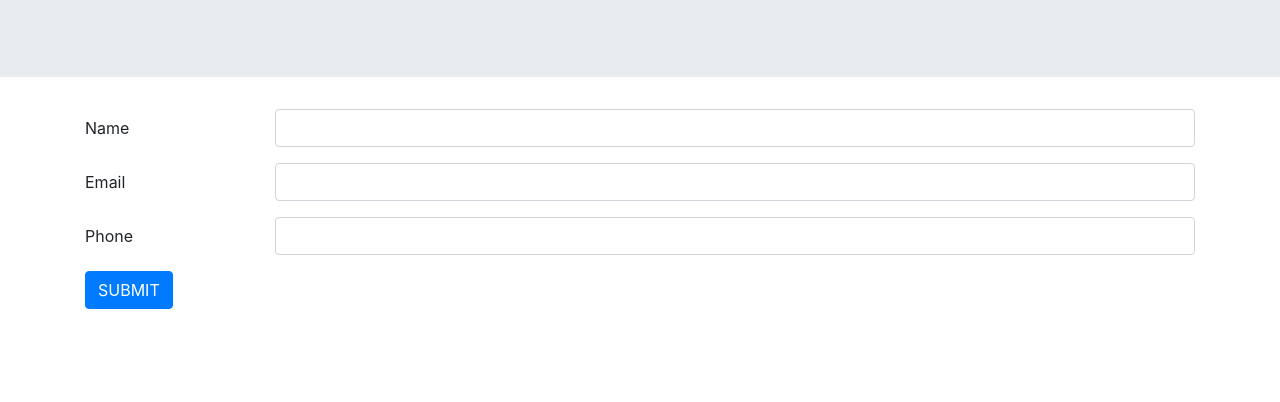
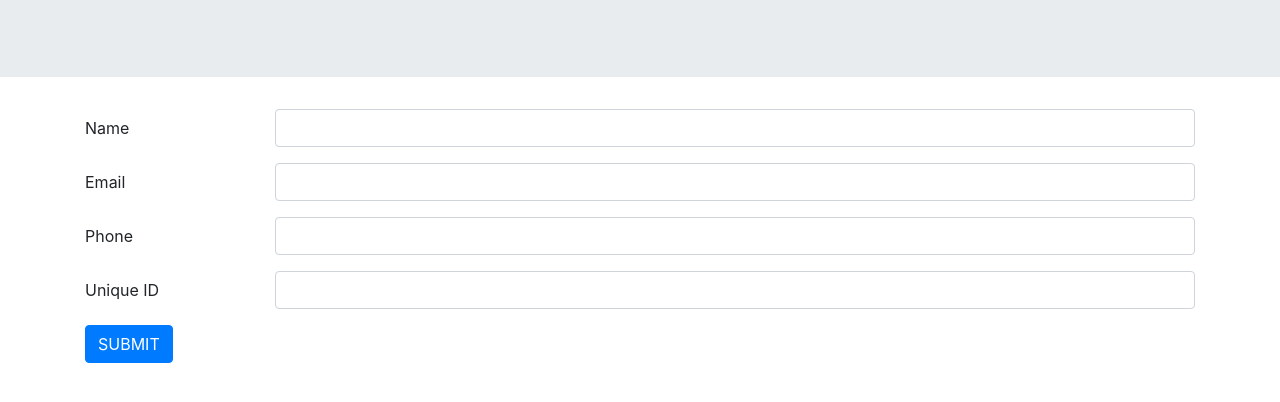
Before and after one commit to johannaleal/restaurant-hot, a website: page public/reservationform.html in a window 1280 px wide. Shown: the part 180-582 px from the top of the page. Drawn offline with nearby package versions, Linux system fonts and the light colour scheme.

Commit message:
fixed the form html

```diff
--- a/public/reservationform.html
+++ b/public/reservationform.html
@@ -22,21 +22,27 @@
             <div class="form-group row">
                 <label for="name" class="col-sm-2 col-form-label">Name</label>
                 <div class="col-sm-10">
-                  <input type="input" class="form-control" id="name">
+                  <input type="text" class="form-control" id="name">
                 </div>
             </div>
             <div class="form-group row">
-              <label for="inputEmail3" class="col-sm-2 col-form-label">Email</label>
+              <label for="inputEmail" class="col-sm-2 col-form-label">Email</label>
               <div class="col-sm-10">
-                <input type="email" class="form-control" id="inputEmail3">
+                <input type="email" class="form-control" id="inputEmail">
               </div>
             </div>
             <div class="form-group row">
               <label for="phone" class="col-sm-2 col-form-label">Phone</label>
               <div class="col-sm-10">
-                <input type="password" class="form-control" id="phone">
+                <input type="text" class="form-control" id="phone">
               </div>
             </div>
+            <div class="form-group row">
+                <label for="uniqueid" class="col-sm-2 col-form-label">Unique ID</label>
+                <div class="col-sm-10">
+                  <input type="text" class="form-control" id="uniqueid">
+                </div>
+              </div>
             <div class="form-group row">
               <div class="col-sm-10">
                 <button type="submit" class="btn btn-primary">SUBMIT</button>
```
